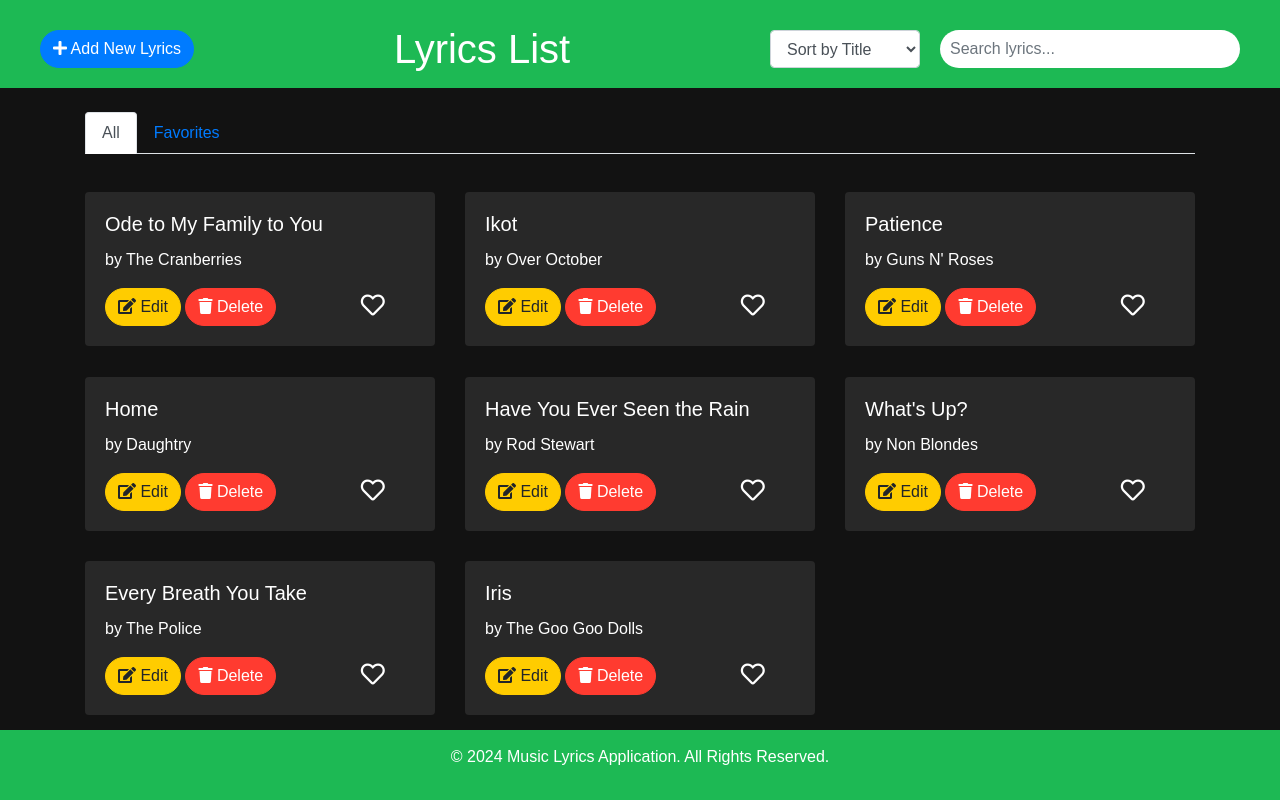
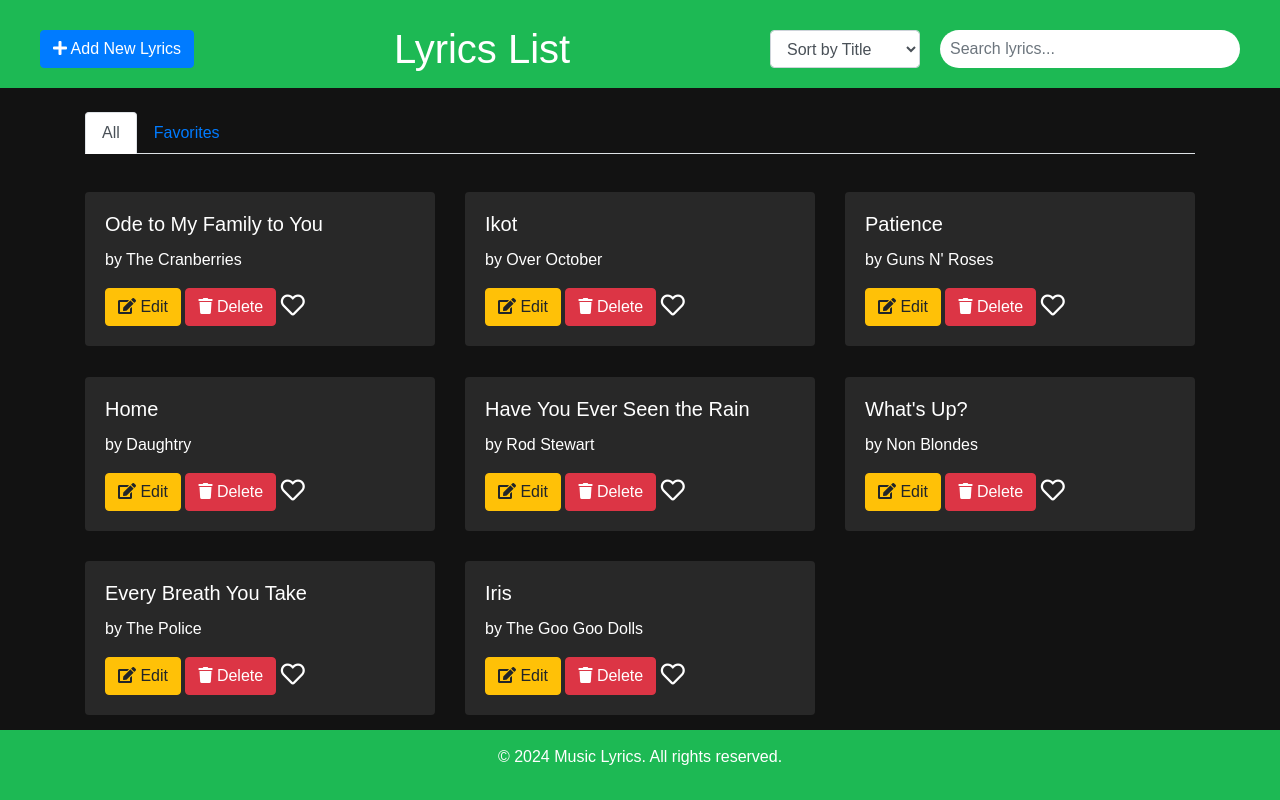
Before and after one commit to bonz05777/it183-laluna, a Django app: page /lyrics/ in a window 1280 px wide. Run offline with Django 5.2, Linux system fonts and the light colour scheme; data comes from the database, SQL or seed files in the repository; both versions use the stored data as it was after the commit; some libraries are stand-ins or nearby versions.

Commit message:
7/10/2024

```diff
--- a/mysite/music_lyrics/models.py
+++ b/mysite/music_lyrics/models.py
@@ -1,6 +1,7 @@
 # music_lyrics/models.py
 
 from django.db import models
+
 
 class Lyrics(models.Model):
     title = models.CharField(max_length=200)
--- a/mysite/music_lyrics/templates/music_lyrics/lyrics_list.html
+++ b/mysite/music_lyrics/templates/music_lyrics/lyrics_list.html
@@ -1,4 +1,3 @@
-
 <!DOCTYPE html>
 <html lang="en">
 <head>
@@ -62,43 +61,9 @@
             border: none;
         }
 
-
         .card:hover {
             transform: scale(1.02);
             box-shadow: 0 4px 20px rgba(0, 0, 0, 0.2);
-        }
-        .card-actions {
-            display: flex;
-            justify-content: space-between; /* Space between button and heart */
-            align-items: center; /* Center items vertically */
-        }
-
-
-        footer {
-            background-color: #1DB954;
-            color: white;
-            text-align: center;
-            padding: 15px 0;
-            position: fixed;
-            bottom: 0;
-            left: 0;
-            right: 0;
-            z-index: 1000;
-        }
-
-        .btn {
-            border-radius: 20px;
-        }
-
-        .btn-warning {
-            background-color: #ffcc00;
-            border-color: #ffcc00;
-        }
-
-        .btn-danger {
-            background-color: #ff3b30;
-            border-color: #ff3b30;
-            margin-right: 5rem;
         }
 
         .favorite-btn {
@@ -113,11 +78,22 @@
         .favorite-btn i {
             font-size: 1.5rem;
             color: #ffffff; /* Default heart color */
-
         }
 
         .favorite-btn i.clicked {
             color: red; /* Heart turns red when clicked */
+        }
+
+        footer {
+            background-color: #1DB954;
+            color: white;
+            text-align: center;
+            padding: 15px 0;
+            position: fixed;
+            bottom: 0;
+            left: 0;
+            right: 0;
+            z-index: 1000;
         }
 
         /* Tab styling */
@@ -128,7 +104,6 @@
         .tab-content {
             margin-top: 2rem;
         }
-
     </style>
 </head>
 <body>
@@ -159,7 +134,6 @@
         </ul>
 
         <div class="tab-content">
-
             <!-- All lyrics tab -->
             <div id="all-lyrics" class="tab-pane fade show active">
                 <div class="row" id="lyrics-list">
@@ -190,25 +164,20 @@
             <!-- Favorites tab -->
             <div id="favorite-lyrics" class="tab-pane fade">
                 <div class="row" id="favorite-items">
-        {% for favorite in favorites %}
-            <div class="col-md-4 mb-4 favorite-item" data-id="{{ favorite.pk }}">
-                <div class="card">
-                    <div class="card-body">
-                        <h5 class="card-title">
-                            <a href="{% url 'lyrics_detail' favorite.pk %}" class="text-white">{{ favorite.title }}</a>
-                        </h5>
-                        <p class="card-text">by {{ favorite.artist }}</p>
+                    <!-- This section is dynamically populated by JavaScript -->
                 </div>
             </div>
         </div>
-        {% endfor %}
-    </div>
     </div>
 
-
+    <footer>
+        <p>&copy; 2024 Music Lyrics. All rights reserved.</p>
+    </footer>
 
     <script src="https://code.jquery.com/jquery-3.6.0.min.js"></script>
     <script src="https://maxcdn.bootstrapcdn.com/bootstrap/4.5.2/js/bootstrap.min.js"></script>
+
+
     <script>
         // Real-time search functionality
         document.getElementById('search').addEventListener('input', function() {
@@ -219,11 +188,7 @@
                 const title = item.querySelector('.card-title').textContent.toLowerCase();
                 const artist = item.querySelector('.card-text').textContent.toLowerCase();
 
-                    if (title.includes(query) || artist.includes(query)) {
-                        item.style.display = 'block';
-                    } else {
-                        item.style.display = 'none';
-                    }
+                item.style.display = (title.includes(query) || artist.includes(query)) ? 'block' : 'none';
             });
         });
 
@@ -238,59 +203,89 @@
                 const artistA = a.querySelector('.card-text').textContent.toLowerCase();
                 const artistB = b.querySelector('.card-text').textContent.toLowerCase();
 
-                    if (sortBy === 'title') {
-                        return titleA.localeCompare(titleB);
-                    } else if (sortBy === 'artist') {
-                        return artistA.localeCompare(artistB);
-                    }
+                return sortBy === 'title' ? titleA.localeCompare(titleB) : artistA.localeCompare(artistB);
             });
 
             const container = document.getElementById('lyrics-list');
             lyricsList.forEach(item => container.appendChild(item));
         });
 
-            // JavaScript to toggle heart icon and display favorites in the tab
-document.querySelectorAll('.favorite-btn').forEach(button => {
-    button.addEventListener('click', function () {
-        const icon = this.querySelector('i');
-        const lyricId = this.getAttribute('data-id');
-        const lyricTitle = this.getAttribute('data-title');
-        const lyricArtist = this.getAttribute('data-artist');
+        // Function to load favorites from localStorage
+        function loadFavorites() {
+            const favorites = JSON.parse(localStorage.getItem('favorites')) || [];
+            const favoriteItemsContainer = document.getElementById('favorite-items');
 
-        icon.classList.toggle('far'); // Empty heart
-        icon.classList.toggle('fas'); // Solid heart
-        icon.classList.toggle('clicked'); // Toggle red color
+            favoriteItemsContainer.innerHTML = ''; // Clear existing favorites
 
-        // Check if heart is clicked (favorite)
-        if (icon.classList.contains('clicked')) {
-            // Add to favorite list
-            const favoriteItems = document.getElementById('favorite-items');
+            favorites.forEach(fav => {
                 const favoriteItem = document.createElement('div');
                 favoriteItem.classList.add('col-md-4', 'mb-4', 'favorite-item');
+                favoriteItem.setAttribute('data-id', fav.id);
                 favoriteItem.innerHTML = `
                     <div class="card">
                         <div class="card-body">
                             <h5 class="card-title">
-                            <a href="/lyrics/${lyricId}/" class="text-white">${lyricTitle}</a>
+                                <a href="/lyrics/lyrics/${fav.id}/" class="text-white">${fav.title}</a>
                             </h5>
-                        <p class="card-text">by ${lyricArtist}</p>
+                            <p class="card-text">by ${fav.artist}</p>
+                            <button class="btn favorite-btn" data-id="${fav.id}" data-title="${fav.title}" data-artist="${fav.artist}">
+                                <i class="fas fa-heart red"></i> <!-- Show filled heart -->
+                            </button>
                         </div>
                     </div>`;
-            favoriteItems.appendChild(favoriteItem);
+
+                favoriteItemsContainer.appendChild(favoriteItem);
+            });
+        }
+
+        function updateHeartIconInAllTab(id, isFavorite) {
+            const heartIcon = $(`.favorite-btn[data-id="${id}"] i`);
+            if (isFavorite) {
+                heartIcon.removeClass('far').addClass('fas red'); // Mark as favorite
             } else {
-            // Remove from favorite list
-            const favoriteItems = document.getElementById('favorite-items');
-            const favoriteItem = favoriteItems.querySelector(`[data-id="${lyricId}"]`);
-            if (favoriteItem) favoriteItem.remove();
+                heartIcon.removeClass('fas red').addClass('far'); // Unmark as favorite
             }
+        }
+
+        $(document).ready(function() {
+            // Load favorites on page load
+            loadFavorites();
+
+            // Check localStorage for favorites and set heart icons accordingly
+            const favorites = JSON.parse(localStorage.getItem('favorites')) || [];
+            favorites.forEach(fav => {
+                $(`.favorite-btn[data-id="${fav.id}"] i`).removeClass('far').addClass('fas red'); // Mark favorites as filled red heart
+            });
+
+            // Event listener for favorite button click
+            $(document).on('click', '.favorite-btn', function() {
+                const id = $(this).data('id');
+                const title = $(this).data('title');
+                const artist = $(this).data('artist');
+
+                const favorites = JSON.parse(localStorage.getItem('favorites')) || [];
+
+                // Check if the song is already in favorites
+                const index = favorites.findIndex(fav => fav.id === id);
+
+                if (index === -1) {
+                    // Add to favorites
+                    favorites.push({ id, title, artist });
+                    $(this).find('i').removeClass('far').addClass('fas red'); // Change heart to filled
+                    updateHeartIconInAllTab(id, true); // Update heart icon in All tab
+                } else {
+                    // Remove from favorites
+                    favorites.splice(index, 1);
+                    $(this).find('i').removeClass('fas red').addClass('far'); // Change heart to empty
+                    updateHeartIconInAllTab(id, false); // Update heart icon in All tab
+                }
+
+                localStorage.setItem('favorites', JSON.stringify(favorites));
+                loadFavorites(); // Reload favorites to reflect changes
             });
         });
+    </script>
 
-        </script>
-    </div>
 
-    <footer>
-        <p>&copy; 2024 Music Lyrics Application. All Rights Reserved.</p>
-    </footer>
 </body>
 </html>
--- a/mysite/music_lyrics/urls.py
+++ b/mysite/music_lyrics/urls.py
@@ -8,4 +8,5 @@ urlpatterns = [
     path('lyrics/create/', views.lyrics_create, name='lyrics_create'),
     path('lyrics/<int:pk>/update/', views.lyrics_update, name='lyrics_update'),
     path('lyrics/<int:pk>/delete/', views.lyrics_delete, name='lyrics_delete'),
+
 ]
--- a/mysite/music_lyrics/views.py
+++ b/mysite/music_lyrics/views.py
@@ -3,6 +3,8 @@ from django.shortcuts import render, get_object_or_404
 from .models import Lyrics
 from .forms import LyricsForm
 from django.http import HttpResponseRedirect
+
+
 
 def lyrics_list(request):
     lyrics = Lyrics.objects.all()
```
Also changed, not shown: mysite/db.sqlite3. Lines whose indentation alone changed are shown as unchanged.
